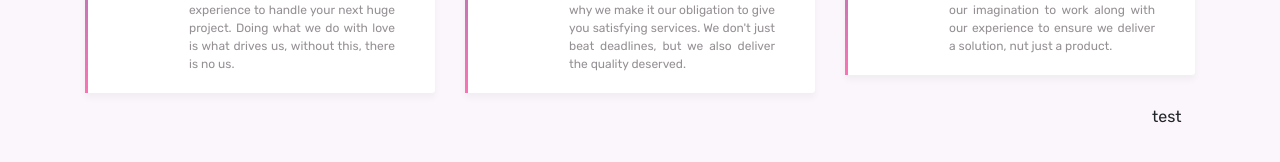
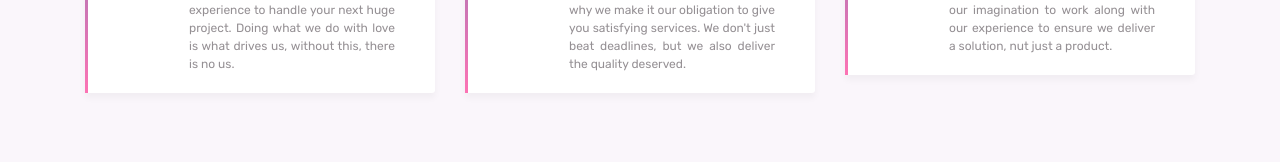
Before and after one commit to Imarishwa-Solutions/ImarishwaSolutions, a Jekyll site: the page built from index.md, in a window 1280 px wide and 900 px high, scrolled down 555 px. Shown: the part 705-867 px from the top of the window. Built offline with Jekyll 4.4.1, drawn with Linux system fonts in a browser that asks for light colours.

Commit message:
Removed messenger optin
Removed messenger optin to allow chat.

```diff
--- a/_layouts/home.html
+++ b/_layouts/home.html
@@ -12,7 +12,6 @@
   {% include contact.html %}
   {% include footer.html %}
   <div class="sticky-container">
-	<div class="fb-send-to-messenger test-fb-send-to-messenger" messenger_app_id="1678638095724206" page_id="815503341954197" data-ref="" color="blue" size="large"> </div>
-	<div class="fb-customerchat" page_id="815503341954197" theme_color="#1a345d" logged_in_greeting="Hi! We're ready to help you with your next project." logged_out_greeting="Hi! We're ready to help you with your next project.">test </div>
+	<div class="fb-customerchat" page_id="815503341954197" theme_color="#1a345d" logged_in_greeting="Hi! We're ready to help you with your next project." logged_out_greeting="Hi! We're ready to help you with your next project."></div>
 </body>
 </html>
```
